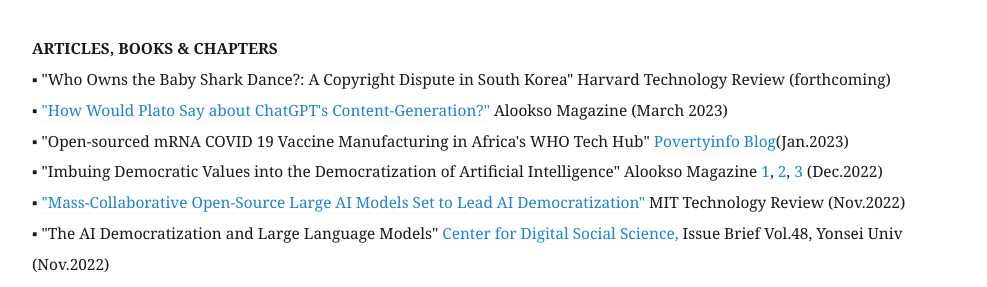
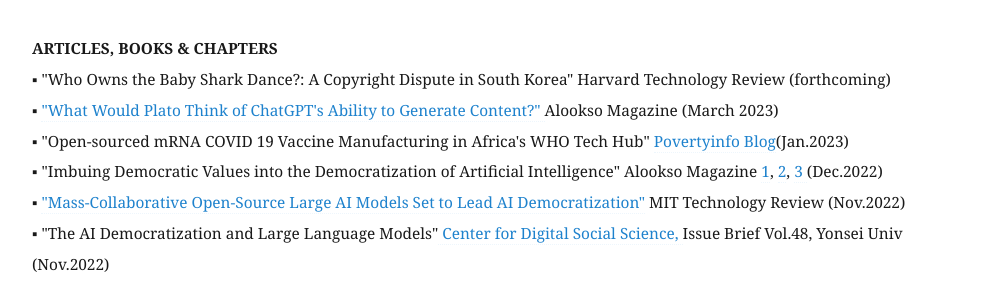
Before and after one commit to eunchangchoi/eunchangchoi.github.io, a Jekyll site: the page built from index.md, in a window 1280 px wide and 900 px high, scrolled down 2082 px. Shown: the part 160-447 px from the top of the window, without its empty margins (68-1055 px from the left). Built offline with Jekyll 4.4.1, drawn with Linux system fonts in a browser that asks for light colours; some of the changed text lies outside the part shown.

Commit message:
Update index.md

```diff
--- a/index.md
+++ b/index.md
@@ -36,7 +36,7 @@
 <br>
  <strong> ARTICLES, BOOKS & CHAPTERS </strong> <br>
 ▪ "Who Owns the Baby Shark Dance?: A Copyright Dispute in South Korea" Harvard Technology Review (forthcoming) <br>
-▪ <a href="https://alook.so/posts/54t4woG">"How Would Plato Say about ChatGPT's Content-Generation?" </a> Alookso Magazine (March 2023) <br>
+▪ <a href="https://alook.so/posts/54t4woG">"What Would Plato Think of ChatGPT's Ability to Generate Content?" </a> Alookso Magazine (March 2023) <br>
 ▪ "Open-sourced mRNA COVID 19 Vaccine Manufacturing in Africa's WHO Tech Hub" <a href="https://blog.naver.com/gp3project/222993202700"> Povertyinfo Blog</a>(Jan.2023) <br>
 ▪ "Imbuing Democratic Values into the Democratization of Artificial Intelligence" Alookso Magazine <a href="https://alook.so/posts/q1tpJvM">1</a>, <a href="https://alook.so/posts/mbtE1zy"> 2</a>, <a href="https://alook.so/posts/KmtBEro">3 </a> (Dec.2022) <br>
 ▪ <a href="https://www.technologyreview.kr/ai-%eb%af%bc%ec%a3%bc%ed%99%94%eb%a5%bc-%ec%9d%b4%eb%81%84%eb%8a%94-%eb%8c%80%ea%b7%9c%eb%aa%a8-%ed%98%91%ec%97%85-ai-%eb%aa%a8%eb%8d%b8/"> "Mass-Collaborative Open-Source Large AI Models Set to Lead AI Democratization"</a> MIT Technology Review (Nov.2022) <br>
```
Also changed, not shown: other parts of index.md (+1 -1 lines).
